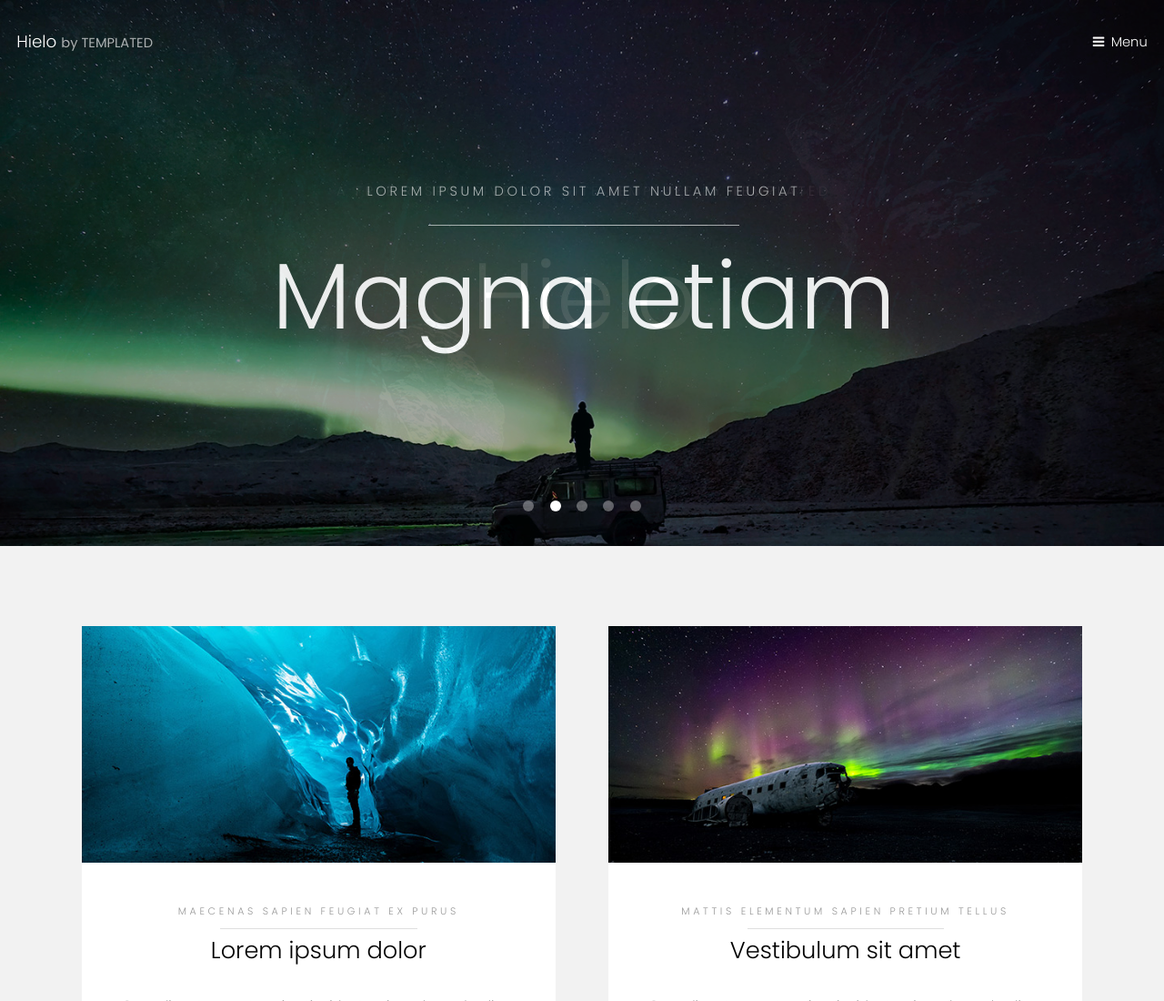
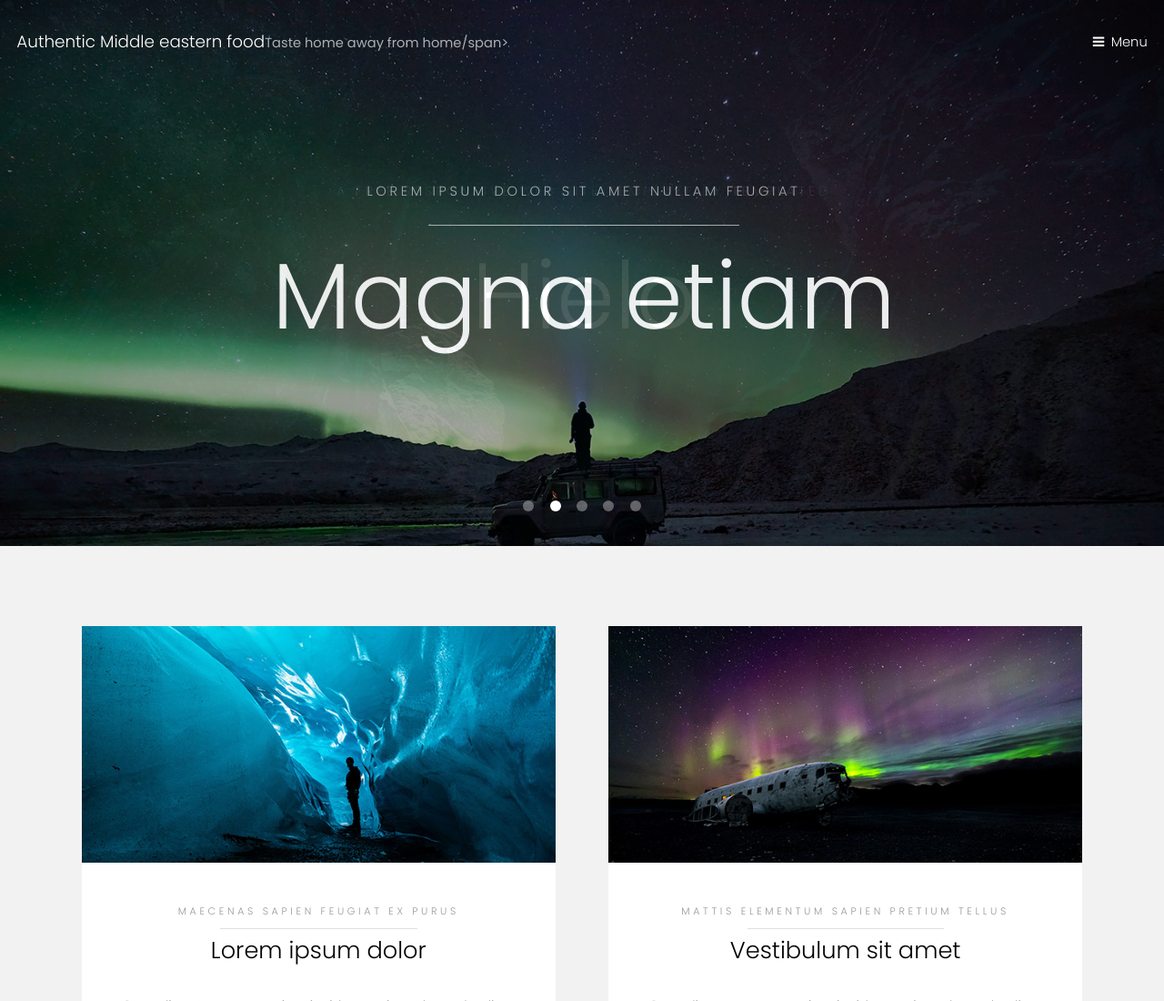
Before and after one commit to offanelog/CPNT270-a1-hielo, a plain HTML site: page index.html in a window 1280 px wide. Shown: the top 1100 px of the page at 91% size. Drawn offline with Linux system fonts and the light colour scheme.

Commit message:
Update index.html

```diff
--- a/index.html
+++ b/index.html
@@ -6,7 +6,7 @@
 -->
 <html>
 	<head>
-		<title>Hielo by TEMPLATED</title>
+		<title>Jerusalem Shawarma</title>
 		<meta charset="utf-8" />
 		<meta name="viewport" content="width=device-width, initial-scale=1" />
 		<link rel="stylesheet" href="assets/css/main.css" />
@@ -15,7 +15,7 @@
 
 		<!-- Header -->
 			<header id="header" class="alt">
-				<div class="logo"><a href="index.html">Hielo <span>by TEMPLATED</span></a></div>
+				<div class="logo"><a href="index.html">Authentic Middle eastern food<span>Taste home away from home/span></a></div>
 				<a href="#menu">Menu</a>
 			</header>
 
```
